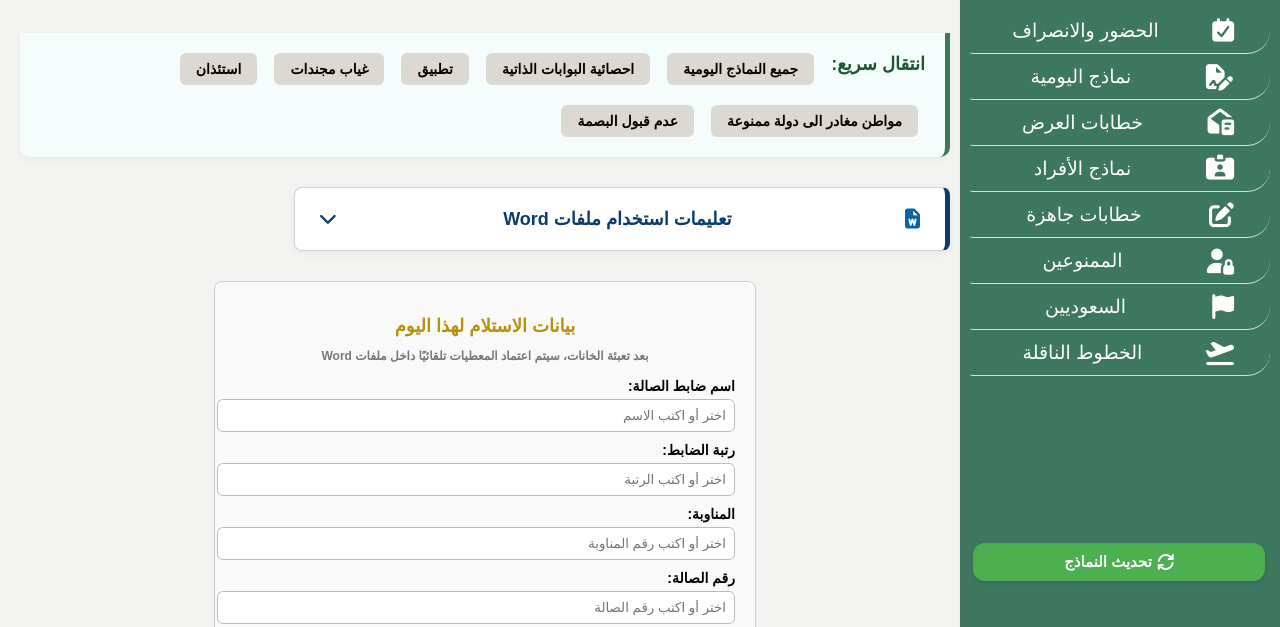
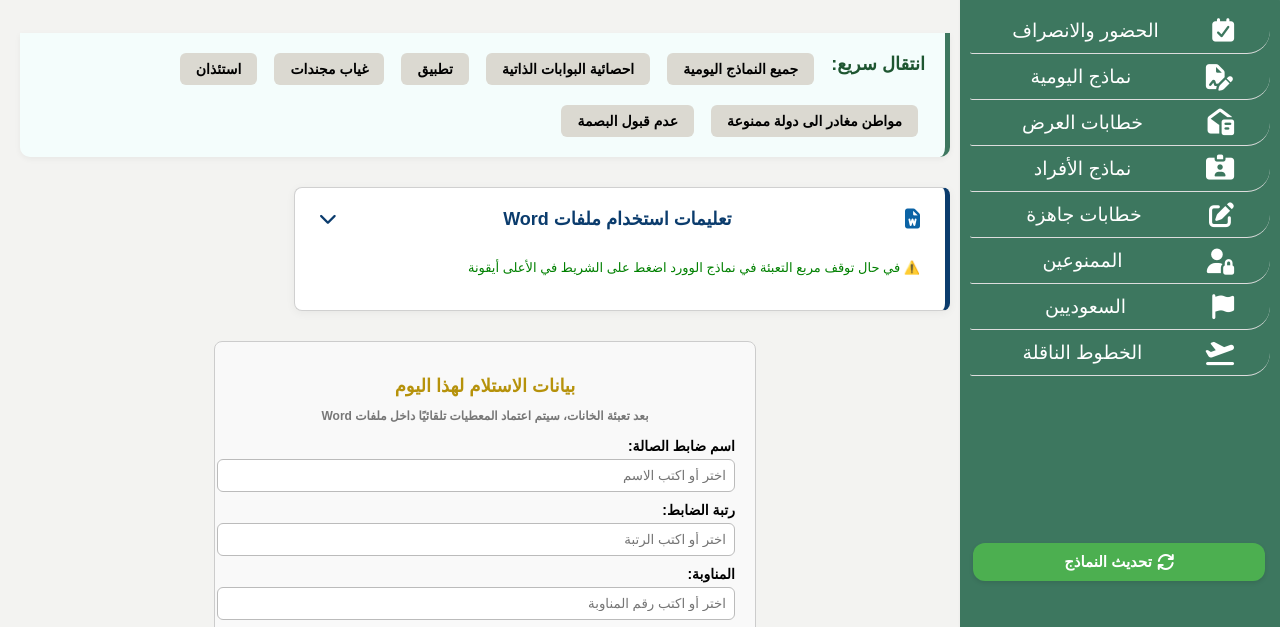
Before and after one commit to saud5161/Special-document, an Electron app: page Departure.html in a window 1280 px wide. Shown: the part 149-776 px from the top of the page. Drawn offline with Linux system fonts and the light colour scheme; files that its build step writes are made by us from their sources.

Commit message:
Update Departure.html

```diff
--- a/Departure.html
+++ b/Departure.html
@@ -185,6 +185,10 @@
 
 
   </div>
+<div style="font-size: 13px; color: green; margin-top: 15px; display: flex; align-items: center; gap: 8px;">
+  ⚠️ في حال توقف مربع التعبئة في نماذج الوورد اضغط على الشريط في الأعلى أيقونة
+  <span class="btn-icon word-icon" style="pointer-events: none;"></span>
+</div>
 
   <div id="instruction-content" style="display: none;" class="instruction-content">
     <ol>
@@ -216,6 +220,7 @@
     </ol>
   </div>
 </div>
+
 <div class="shift-form">
 
 
@@ -639,6 +644,9 @@
       <img src="img/icon-g.png" class="model-icon" alt="">
       <h3>جميع النماذج اليومية</h3>
       <p>صادر + تاشيرات + حذف سجلات + تعديل + موازنة + بوابات+ التقارير</p>
+      <p style="font-size: 10px; color: red; margin-top: 5px;">
+    ⚠️  تنبيه: عدم فتح الملف قبل وقت الاستلام ( التوقيت )
+  </p>
     </div>
     <div class="card-actions">
       <!-- عرض PDF -->
```
